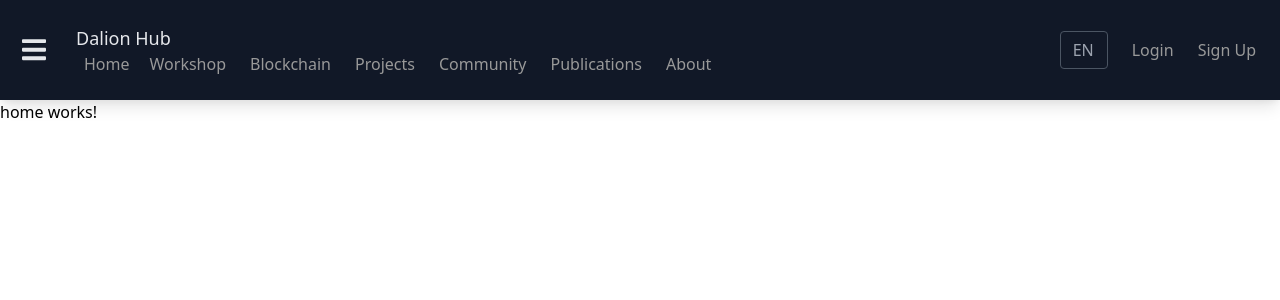
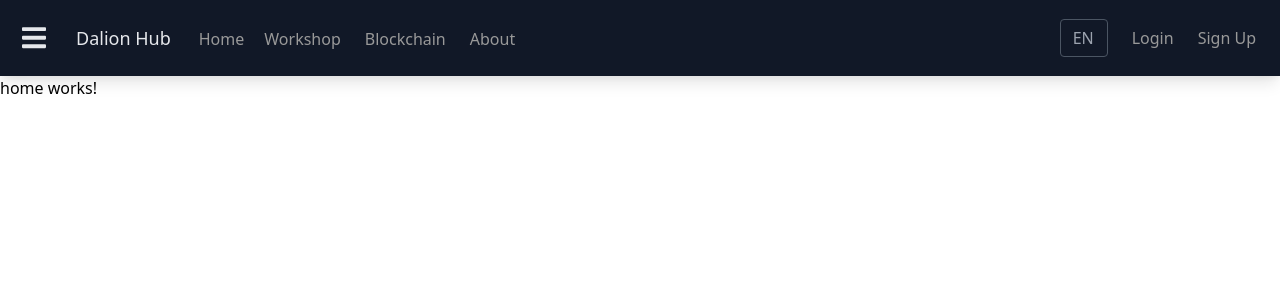
Before and after one commit to BinaryMasc/dalion-front, an Angular app: page / in a window 1280 px wide. Shown: the top 300 px of the page. Built offline with nearby package versions, Linux system fonts and the light colour scheme.

Commit message:
Refactorize Navbar and UserComponent

```diff
--- a/src/app/components/navbar/navbar.component.html
+++ b/src/app/components/navbar/navbar.component.html
@@ -23,9 +23,9 @@
             <!--<a class="px-3 navbarbutton" [routerLink]="['/dalioncoin-info']" [routerLinkActive]="['active']">Decentralization</a> -->
             <a class="px-3 navbarbutton" [routerLink]="['/dalioncoin-info']"
               [routerLinkActive]="['active']">Blockchain</a>
-          <a class="px-3 navbarbutton" [routerLink]="['/projects']" [routerLinkActive]="['active']">Projects</a>
-          <a class="px-3 navbarbutton" [routerLink]="['/Community']" [routerLinkActive]="['active']">Community</a>
-          <a class="px-3 navbarbutton" [routerLink]="['/Publications']" [routerLinkActive]="['active']">Publications</a>
+            <!--<a class="px-3 navbarbutton" [routerLink]="['/projects']" [routerLinkActive]="['active']">Projects</a>-->
+            <!--<a class="px-3 navbarbutton" [routerLink]="['/Community']" [routerLinkActive]="['active']">Community</a>-->
+            <!--<a class="px-3 navbarbutton" [routerLink]="['/Publications']" [routerLinkActive]="['active']">Publications</a>-->
             <a class="px-3 navbarbutton" [routerLink]="['/about-us']" [routerLinkActive]="['active']">About</a>
           </div>
         </div>
@@ -54,8 +54,13 @@
       </div>
       <!--if session null-->
       <div>
+        <div class="flex text-center">
           <a class="px-3 navbarbutton cursor-pointer" (click)="onLoginClick()">Login</a>
           <a class="px-3 navbarbutton" [routerLink]="['/sign-up']" [routerLinkActive]="['active']">Sign Up</a>
+        </div>
+        <div class="grid">
+
+        </div>
       </div>
     </div>
   </nav>
--- a/src/app/components/workshop/user/user.component.html
+++ b/src/app/components/workshop/user/user.component.html
@@ -28,7 +28,7 @@
         </div>
 
         <div class="flex">
-            <div class="block justify-self-center bg-white border shadow-lg rounded-lg p-5 m-5 w-1/4" style="min-width: 180px;">
+            <div class="block justify-self-center bg-white border shadow-lg rounded-lg p-5 m-4 w-1/4" style="min-width: 180px;">
                 <!--Social media-->
                 <div>
                     <div class="flex justify-center text-gray-800">
@@ -55,7 +55,7 @@
                 </div>
             </div>
 
-            <div class="block justify-self-center bg-white border shadow-lg rounded-lg p-5 m-5 w-3/4">
+            <div class="block justify-self-center bg-white border shadow-lg rounded-lg p-5 m-4 w-3/4">
                 <div>
                     <div class="flex justify-center text-gray-800">
                         <label>Services</label>
```
Lines whose indentation alone changed are shown as unchanged.
